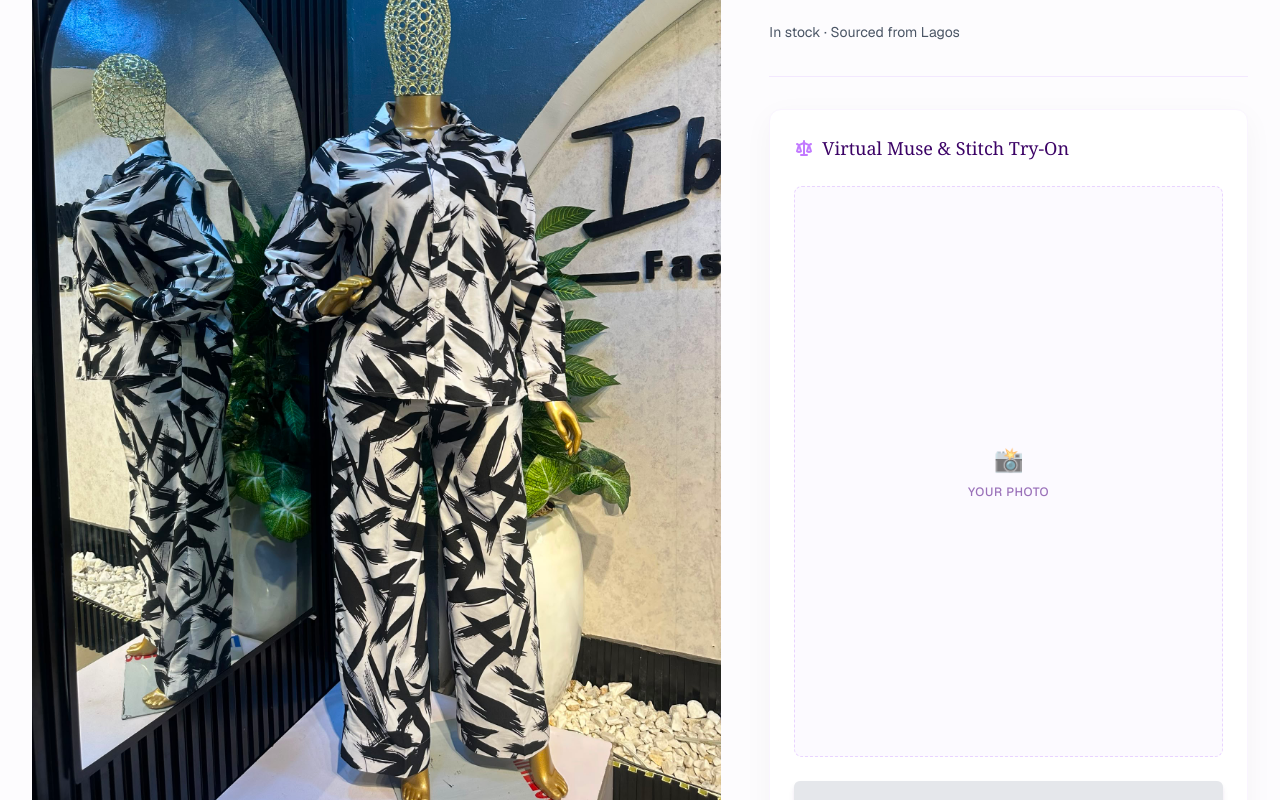
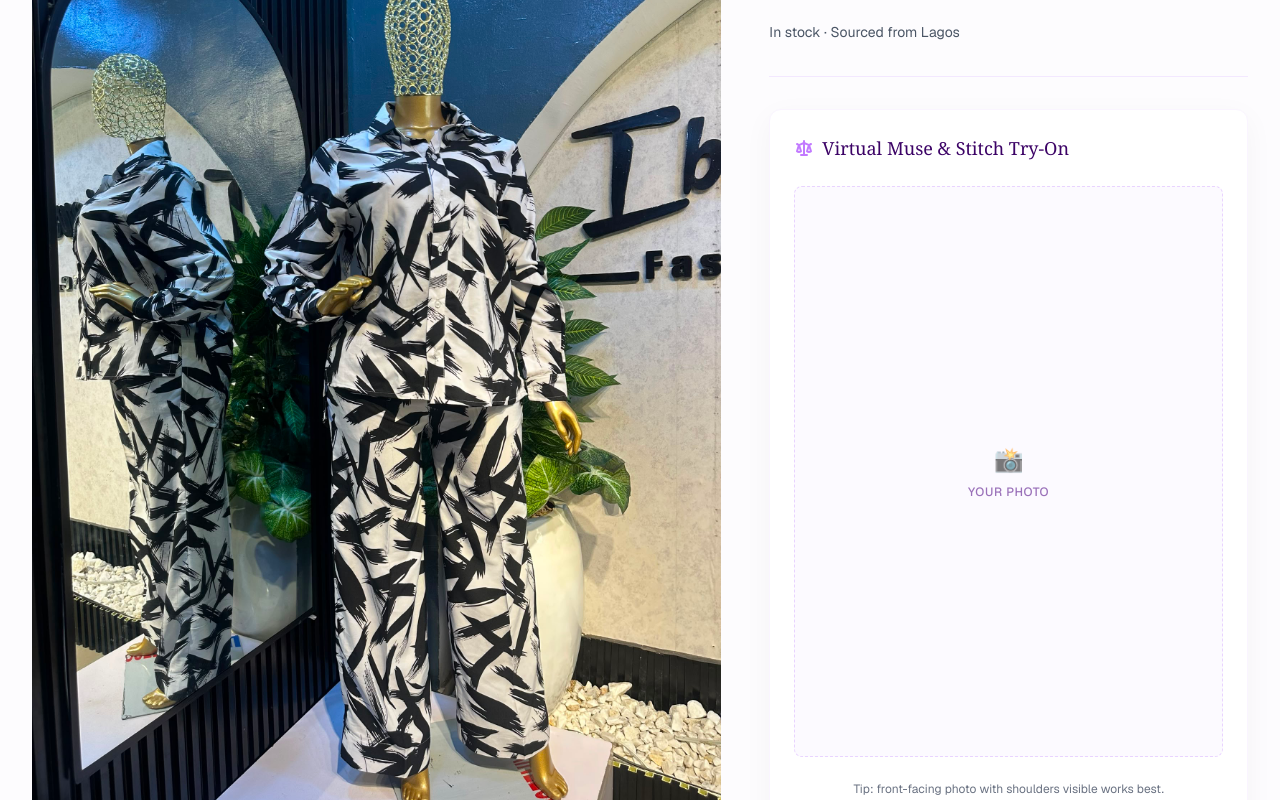
Before and after one commit to didymus707/AI_Fashion, a Next.js app: page / in a window 1280 px wide. Shown: the part 220-1020 px from the top of the page. Built offline with nearby package versions, Linux system fonts and the light colour scheme.

Commit message:
feat(bespoke): add a tip for best result

```diff
--- a/app/components/TryOnPanel.tsx
+++ b/app/components/TryOnPanel.tsx
@@ -168,6 +168,27 @@ const TryOnPanel = ({
             Virtual Muse & Stitch Try-On
           </h3>
 
+          {garmentSource.type === "upload" && (
+            <div className="bg-purple-50/70 border border-purple-200 rounded-md p-4 text-xs text-purple-900/80 space-y-2">
+              <p className="font-semibold uppercase tracking-wider text-purple-900">
+                For best results
+              </p>
+              <ul className="space-y-1 list-disc list-inside marker:text-purple-400">
+                <li>
+                  Design inspiration: front-facing, single garment clearly
+                  visible.
+                </li>
+                <li>
+                  Your photo: face and shoulders visible, standing forward,
+                  plain background.
+                </li>
+                <li>
+                  Avoid group photos, obstructed clothing, or unusual poses.
+                </li>
+              </ul>
+            </div>
+          )}
+
           <div
             className={`grid gap-4 ${garmentSource.type === "upload" ? "grid-cols-2" : "grid-cols-1"}`}
           >
@@ -225,6 +246,12 @@ const TryOnPanel = ({
               </div>
             )}
           </div>
+
+          {garmentSource.type === "product" && (
+            <p className="text-xs text-gray-500 text-center">
+              Tip: front-facing photo with shoulders visible works best.
+            </p>
+          )}
 
           {status && (
             <div className="text-sm font-medium text-center text-purple-900 bg-purple-100 p-3 rounded-md border border-purple-200">
```
